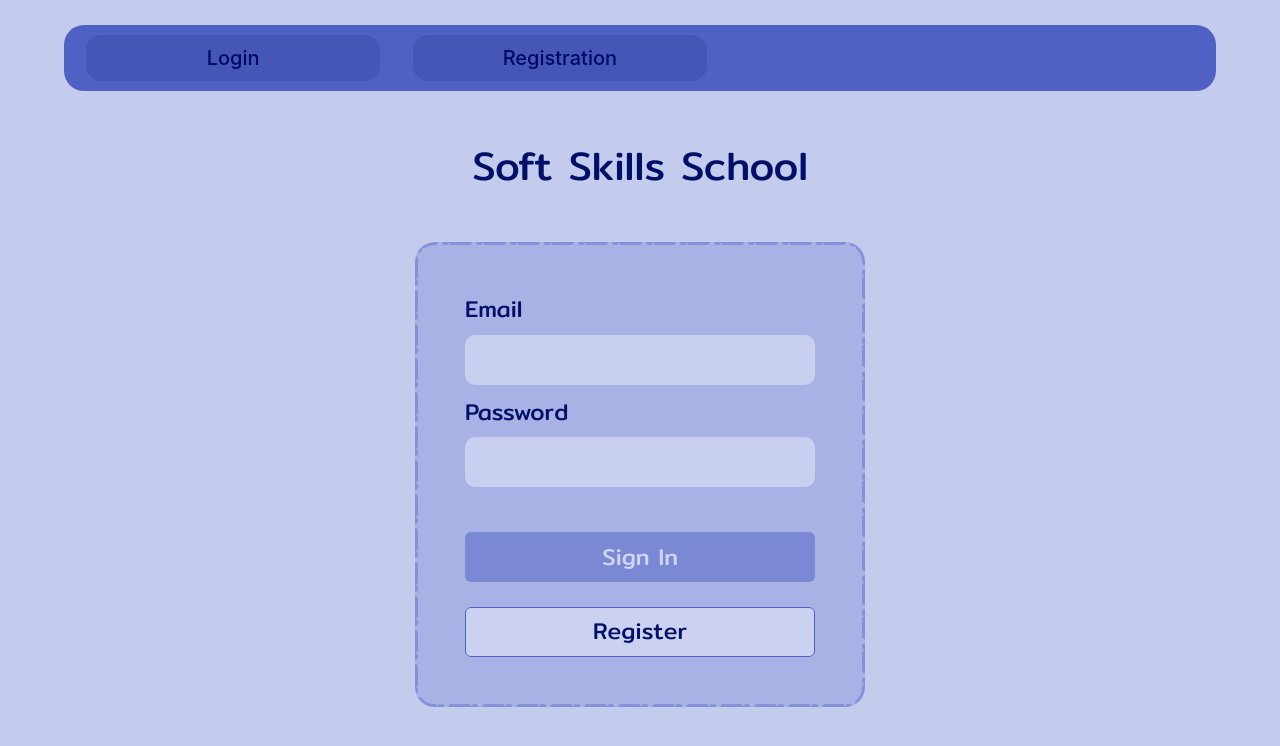
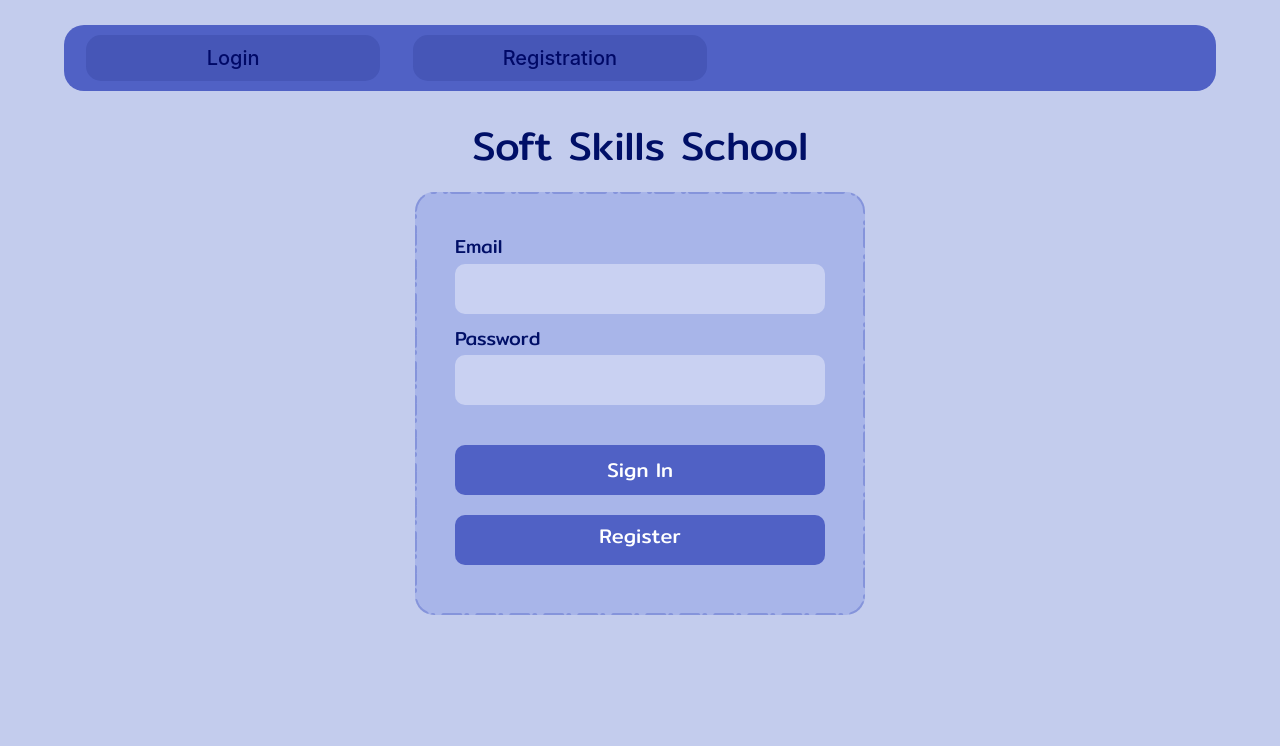
Before and after one commit to Viakaa/soft-skills-frontend, a React (Create React App) app: page /login in a window 1280 px wide. Shown: the top 746 px of the page. Built offline with nearby package versions, Linux system fonts and the light colour scheme.

Commit message:
updated styles of auth forms

```diff
--- a/src/Components/Forms/LoginPage.css
+++ b/src/Components/Forms/LoginPage.css
@@ -6,6 +6,7 @@ html, body {
     height: 100%;
     margin: 0;
 }
+
 
 .wrapper {
     display: flex;
@@ -26,7 +27,7 @@ html, body {
 
 .emailForm, .passwordForm {
     background-color: rgba(255, 255, 255, 0.38) !important;
-    width: 350px;
+
 }
 
 .emailLabel, .passwordLabel {
--- a/src/Components/Forms/LoginPage.js
+++ b/src/Components/Forms/LoginPage.js
@@ -49,10 +49,13 @@ function LoginForm() {
   };
 
   return (
-    <div className='wrapper'>
-      <p style={{ color: 'rgba(0, 15, 103, 1)', fontSize: "40px", fontFamily: "Mitr"}}>Soft Skills School</p>
+    <>
+      <p className="text-center" style={{ color: 'rgba(0, 15, 103, 1)', fontSize: "40px", fontFamily: "Mitr"}}>Soft Skills School</p>
 
-      <Form className='formWrapper' style={{ maxWidth: '250px' }} onSubmit={handleSubmit}>
+    <div className='d-flex justify-content-center'>
+
+      <Form className='registrater_main' style={{ width: "450px" }} onSubmit={handleSubmit}>
+
         <Form.Group>
           <Form.Label className="emailLabel">Email</Form.Label>
           <Form.Control
@@ -91,15 +94,17 @@ function LoginForm() {
           <Link to="/registration" className='forgotPassword'>Forgot password?</Link>*/}
         </div>
 
-        <Button variant="primary" type="submit" className='loginButton'>
+        <Button variant="primary" type="submit" className='register_button'>
           Sign In
         </Button>
 
-        <Button variant="primary" href='/registration' type="submit" className='registerButton'>
+        <Button variant="primary" href='/registration' type="submit" className='register_button'>
           Register
         </Button>
+        <div style={{marginBottom:'50px'}}></div>
       </Form>
     </div>
+    </>
   );
 }
 
--- a/src/Components/Forms/Registration.css
+++ b/src/Components/Forms/Registration.css
@@ -56,6 +56,7 @@
     font-size: 20px;
     border:0;
 }
+
 .agree_terms{
     margin-top: 30px;
     color:#E2E6FF;
--- a/src/Components/Forms/RegistrationPage.js
+++ b/src/Components/Forms/RegistrationPage.js
@@ -69,7 +69,7 @@ function RegistrationForm() {
   return (
     <div class="d-flex justify-content-center ">
 
-    <Form style={{ width: "500px" }} className='registrater_main' onSubmit={handleSubmit}>
+    <Form style={{ width: "450px" }} className='registrater_main' onSubmit={handleSubmit}>
       <h1 className='create_txt'>Create Your Account</h1>
       <p style={{color:'white',fontSize:'15px'}}>Create your account in order to have access to the tests and all the possibilities of the soft skills school</p>
       <Form.Group>
```
